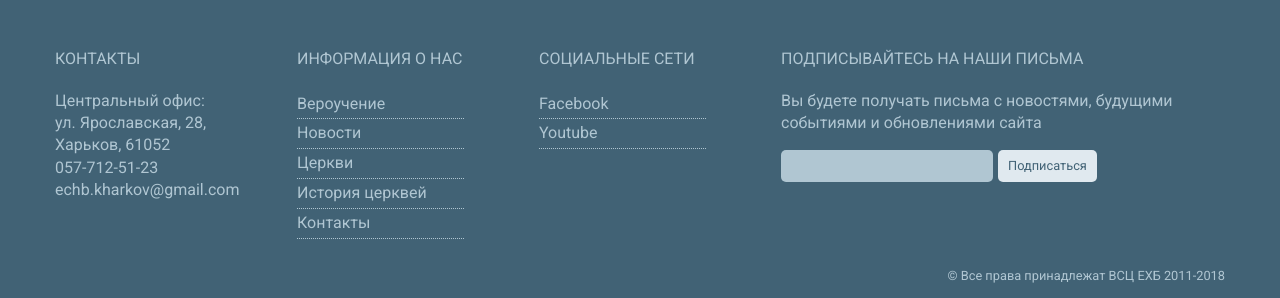
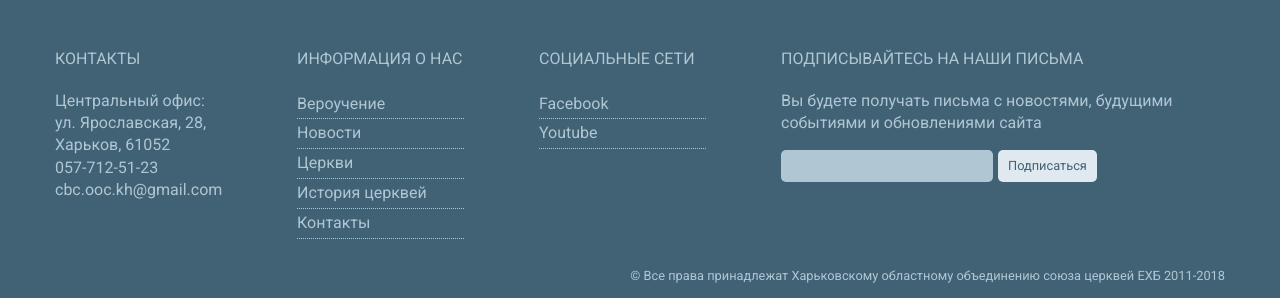
Before and after one commit to aaksionau/echb, a Django app: template echb/pages/templates/pages/home.html in a window 1280 px wide. Shown: the part 2046-2344 px from the top of the page. Run offline with Django 3.2, Linux system fonts and the light colour scheme; the template is opened without the code that fills it, so the values that code supplies are empty; parts of the project's set-up code (start-up, migrations or seed data) failed here and were passed over; some libraries are stand-ins or nearby versions.

Commit message:
copyright&&email

```diff
--- a/echb/templates/address.html
+++ b/echb/templates/address.html
@@ -1,8 +1,9 @@
 <address>
         Центральный офис:
-        <br/>ул. Ярославская, 28,
-        <br/> Харьков, 61052
-        <br/> 057-712-51-23
-        <br/>
-        <a href="javascript:location='mailto:\u0065\u0063\u0068\u0062\u002e\u006b\u0068\u0061\u0072\u006b\u006f\u0076\u0040\u0067\u006d\u0061\u0069\u006c\u002e\u0063\u006f\u006d';void 0"><script type="text/javascript">document.write('\u0065\u0063\u0068\u0062\u002e\u006b\u0068\u0061\u0072\u006b\u006f\u0076\u0040\u0067\u006d\u0061\u0069\u006c\u002e\u0063\u006f\u006d')</script></a>
-    </address>
+        <br />ул. Ярославская, 28,
+        <br /> Харьков, 61052
+        <br /> 057-712-51-23
+        <br />
+        <a href="javascript:location='mailto:\u0063\u0062\u0063\u002e\u006f\u006f\u0063\u002e\u006b\u0068\u0040\u0067\u006d\u0061\u0069\u006c\u002e\u0063\u006f\u006d';void 0">
+                <script type="text/javascript">document.write('\u0063\u0062\u0063\u002e\u006f\u006f\u0063\u002e\u006b\u0068\u0040\u0067\u006d\u0061\u0069\u006c\u002e\u0063\u006f\u006d')</script></a>
+</address>
--- a/echb/templates/footer.html
+++ b/echb/templates/footer.html
@@ -17,7 +17,8 @@
                     <a href="{% url 'find-church' %}">Церкви</a>
                 </li>
                 <li>
-                    <a href="{% url 'page-detail' 'churches-history' %}">История церквей</a>
+                    <a href="{% url 'page-detail' 'churches-history' %}">История
+                        церквей</a>
                 </li>
                 <li>
                     <a href="{% url 'contacts' %}">Контакты</a>
@@ -37,17 +38,17 @@
         </div>
         <div class="subscribe">
             <h4>Подписывайтесь на наши письма</h4>
-            <p>Вы будете получать письма с новостями, будущими событиями и обновлениями сайта</p>
+            <p>Вы будете получать письма с новостями, будущими событиями и
+                обновлениями сайта</p>
             {% if success_subscriber %}
-                <p>Мы отправили вам письмо, где вам нужно подтвердить подписку. Благодарим!</p>
+            <p>Мы отправили вам письмо, где вам нужно подтвердить подписку.
+                Благодарим!</p>
             {% else %}
             {{ errors }}
             <form action="{% url 'home' %}" method="POST" id="subscriberForm">
                 {% csrf_token %}
                 <input type="email" name="email" id="email">
-                    <button
-                            class="g-recaptcha"
-                            data-sitekey="6LfamGAUAAAAALcdPZEMavJETllAXLhKiRvs-Lvm"
+                <button class="g-recaptcha" data-sitekey="6LfamGAUAAAAALcdPZEMavJETllAXLhKiRvs-Lvm"
                     data-callback="AddSubscriber">
                     Подписаться
                 </button>
@@ -55,7 +56,8 @@
             {% endif %}
         </div>
         <div class="rights">
-            <p>© Все права принадлежат ВСЦ ЕХБ 2011-{% now 'Y' %}</p>
+            <p>© Все права принадлежат Харьковскому областному объединению
+                союза церквей ЕХБ 2011-{% now 'Y' %}</p>
         </div>
     </div>
 </footer>
```
Lines whose indentation alone changed are shown as unchanged.
